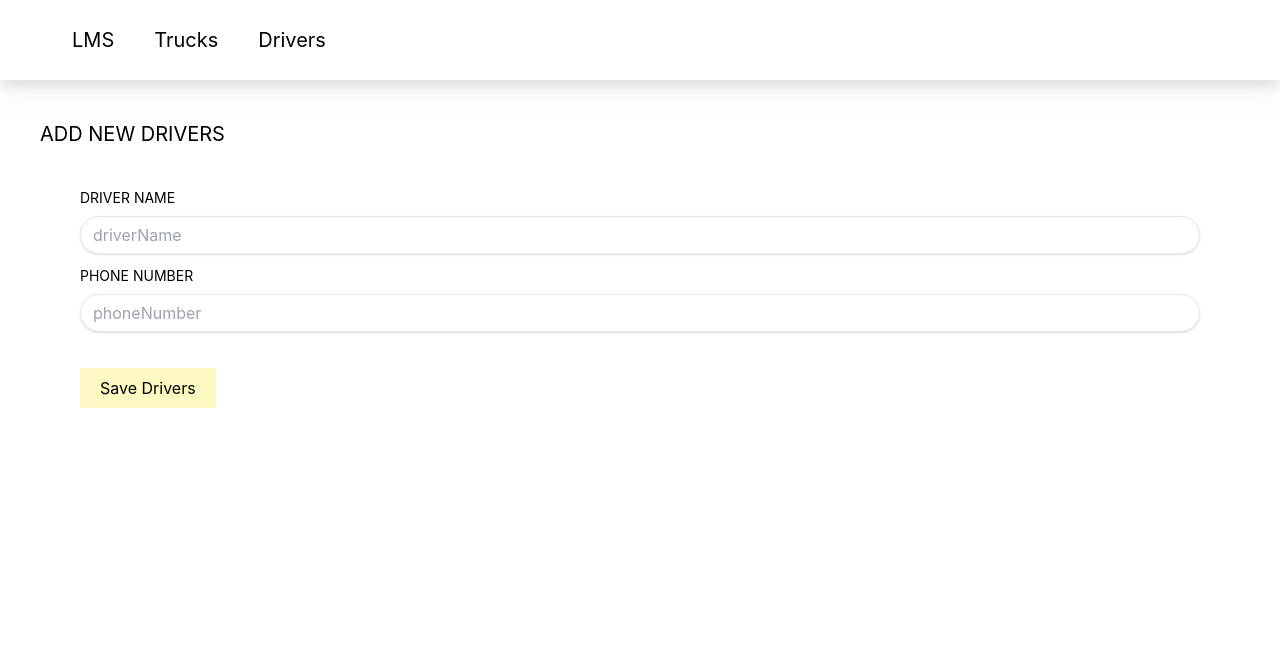
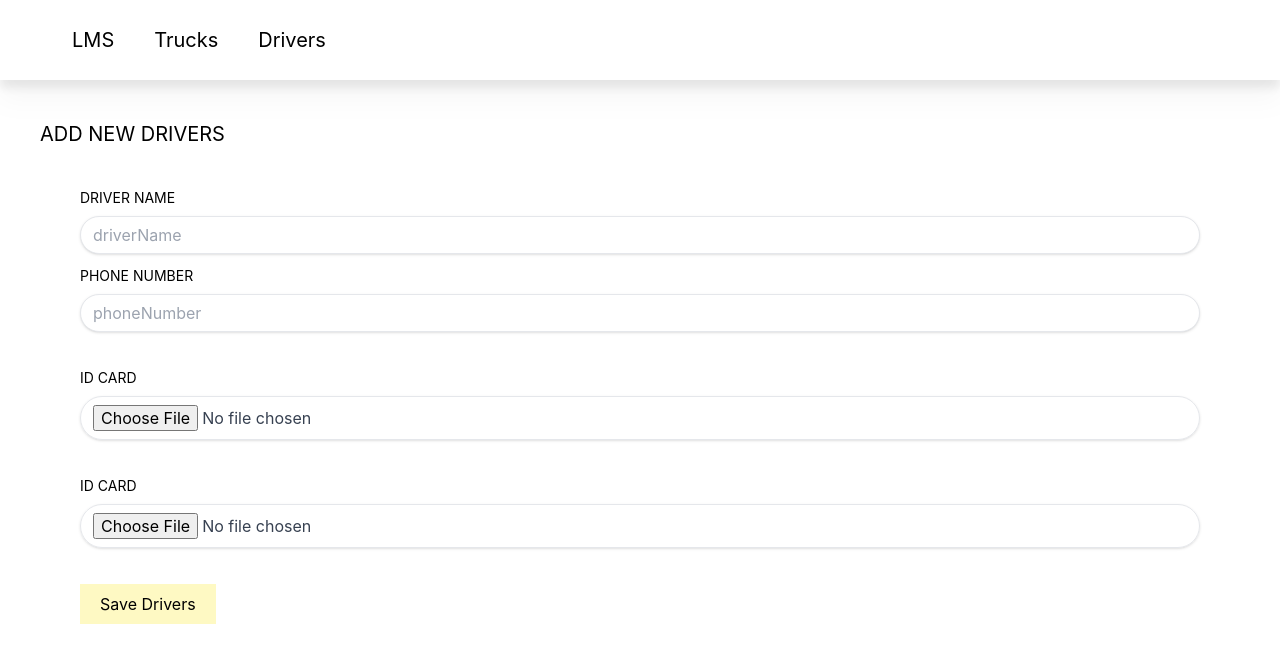
Before and after one commit to mqdvi/kargo-excellerate-2, a React (Create React App) app in the folder frontend/: page /Transporter/drivers/create in a window 1280 px wide. Shown: the top 662 px of the page. Built offline with nearby package versions, Linux system fonts and the light colour scheme.

Commit message:
update to image button

```diff
--- a/frontend/src/container/transporter/drivers/create.js
+++ b/frontend/src/container/transporter/drivers/create.js
@@ -1,6 +1,5 @@
 import React, { Component } from 'react'
 import DriverService from "../../../services/driver-service";
-
 export class CreateTransporterDrivers extends Component {
     constructor(props) {
         super(props)
@@ -47,8 +46,22 @@ export class CreateTransporterDrivers extends Component {
                         <label class="block text-sm font-header mb-2 uppercase" for="phoneNumber">Phone Number</label>
                         <input class="shadow appearance-none border rounded-full w-full py-2 px-3 text-gray-700 mb-3 leading-tight focus:outline-none focus:shadow-outline" name="phoneNumber" type="number" placeholder="phoneNumber" onChange = {this.handlerChange} required/>
                     </div>
-
-
+                    <div className="mb-6">
+                        <label className="block text-sm font-header mb-2 uppercase" htmlFor="idCard">ID Card</label>
+                        <input
+                            className="shadow appearance-none border rounded-full w-full py-2 px-3 text-gray-700 mb-3 leading-tight focus:outline-none focus:shadow-outline"
+                            name="idCard" type="file"
+                            accept="image/*" placeholder="ID Card" onChange={this.handlerChange}
+                            required/>
+                    </div>
+                    <div className="mb-6">
+                        <label className="block text-sm font-header mb-2 uppercase" htmlFor="idCard">ID Card</label>
+                        <input
+                            className="shadow appearance-none border rounded-full w-full py-2 px-3 text-gray-700 mb-3 leading-tight focus:outline-none focus:shadow-outline"
+                            name="idCard" type="file"
+                            accept="image/*" placeholder="Driver License" onChange={this.handlerChange}
+                            required/>
+                    </div>
                     <div class="mb-6">
                         <input
                             type = 'submit'
```
